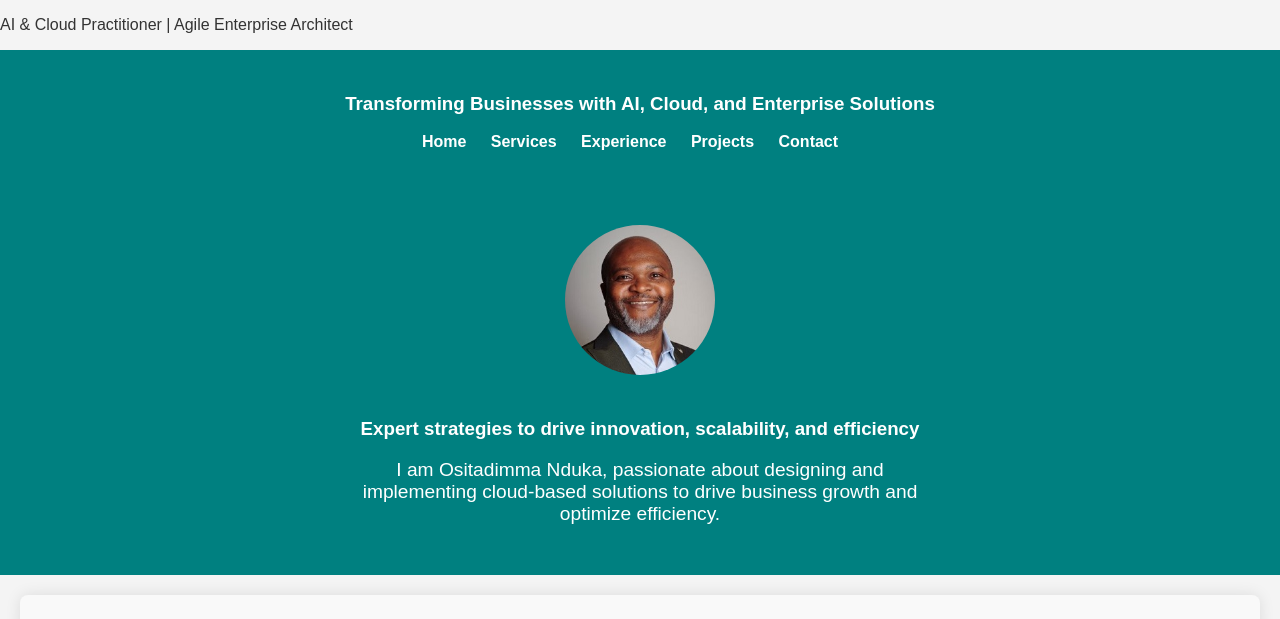
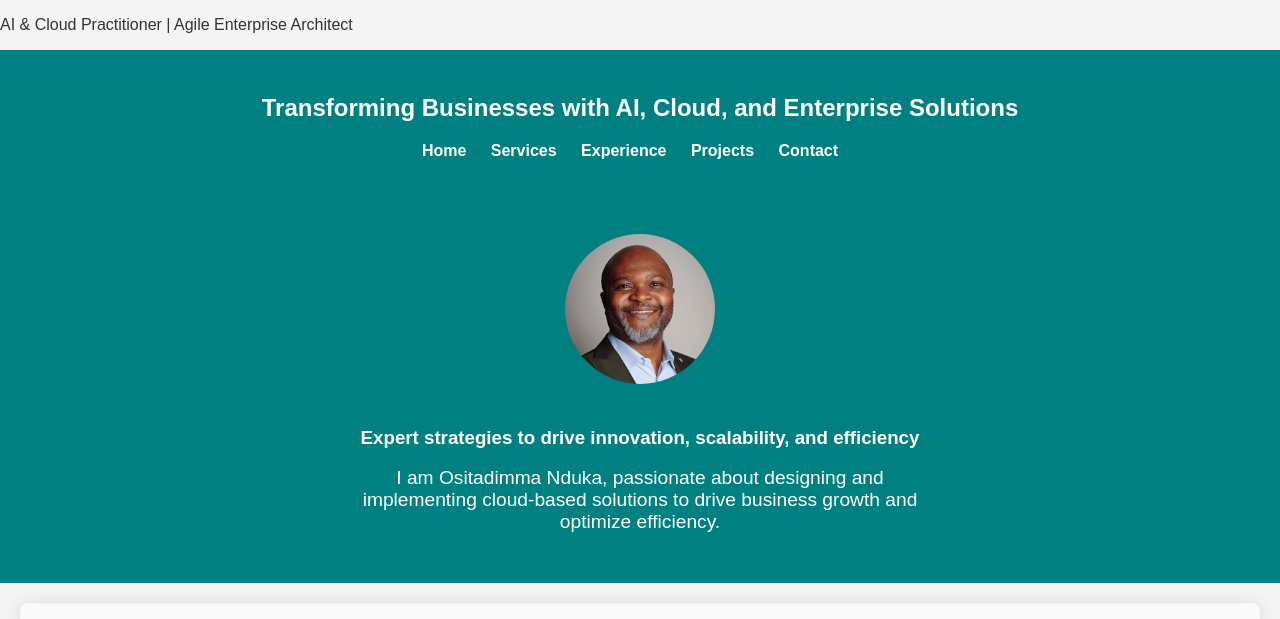
Before and after one commit to OsitaNduka/osita-nduka-portfolio, a website: page index.html in a window 1280 px wide. Shown: the top 619 px of the page. Drawn offline with Linux system fonts and the light colour scheme.

Commit message:
modified

```diff
--- a/index.html
+++ b/index.html
@@ -9,7 +9,7 @@
 </head>
 <body>
     <header>
-        <h3>Transforming Businesses with AI, Cloud, and Enterprise Solutions</h3>
+        <h2>Transforming Businesses with AI, Cloud, and Enterprise Solutions</h2>
 
         <nav>
             <ul>
```
